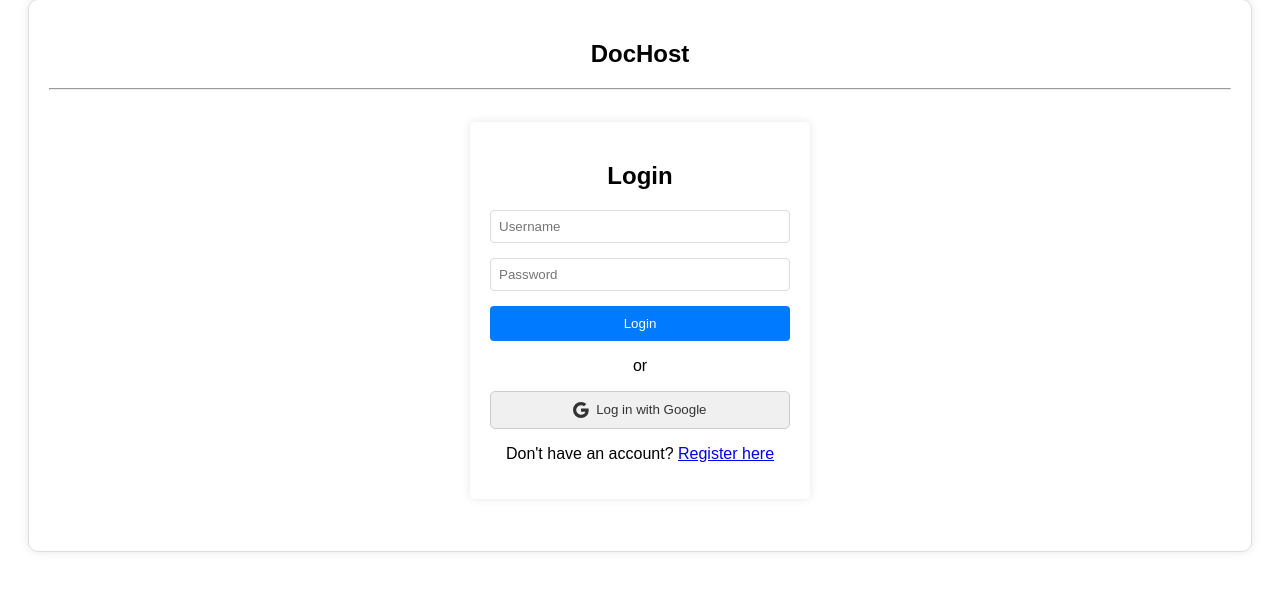
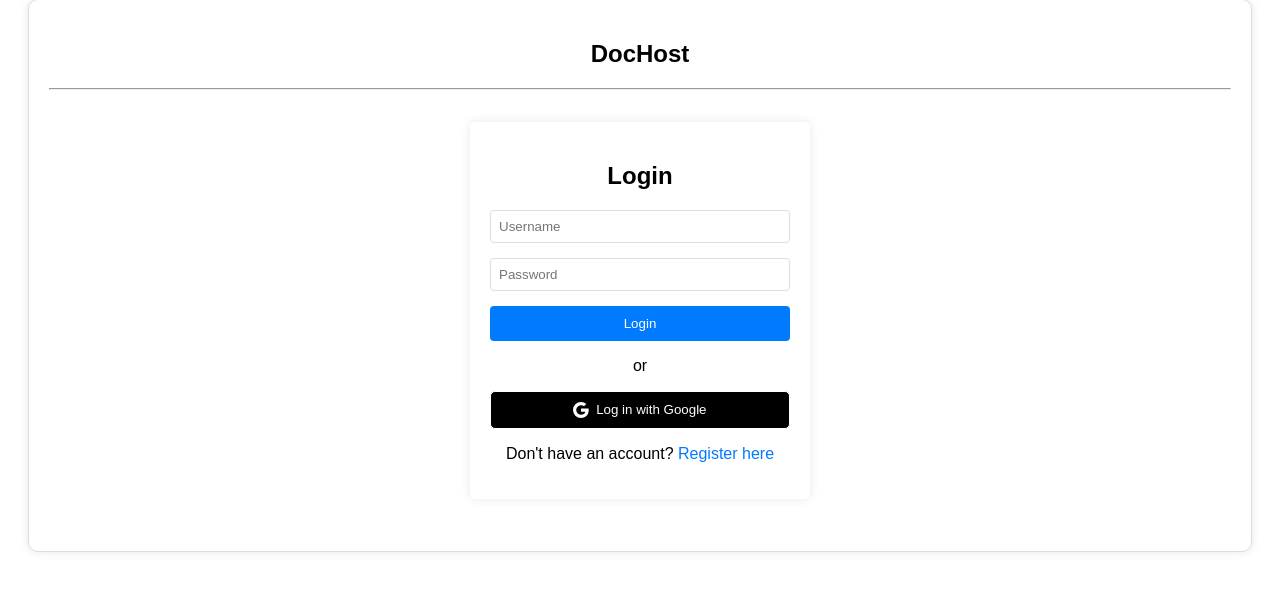
Before and after one commit to kamalkoranga/dochost, a Flask app: page /auth/login in a window 1280 px wide. Shown: the part 29-620 px from the top of the page. Run offline with Flask 3, Linux system fonts and the light colour scheme; some libraries are stand-ins or nearby versions.

Commit message:
updated login and signup style

```diff
--- a/app/static/css/style.css
+++ b/app/static/css/style.css
@@ -316,22 +316,29 @@ body {
     margin-top: 1em;
 
     button {
-      background-color: #f0f0f0;
-      border: 1px solid #ccc;
-      color: #333;
+      background-color: #000;
+      border: 1px solid #fff;
+      color: #fff;
       padding: 10px 20px;
       border-radius: 5px;
       cursor: pointer;
       transition: background-color 0.3s;
 
       &:hover {
-        background-color: #e0e0e0;
+        background-color: #333;
       }
 
       display: flex;
       justify-content: center;
       align-items: center;
       gap: 0.5em;
+    }
+  }
+
+  .bottom-link {
+    a {
+      text-decoration: none;
+      color: #007bff;
     }
   }
 }
--- a/app/templates/register.html
+++ b/app/templates/register.html
@@ -22,7 +22,7 @@
             <svg xmlns="http://www.w3.org/2000/svg" width="16" height="16" fill="currentColor" class="bi bi-google" viewBox="0 0 16 16">
                 <path d="M15.545 6.558a9.4 9.4 0 0 1 .139 1.626c0 2.434-.87 4.492-2.384 5.885h.002C11.978 15.292 10.158 16 8 16A8 8 0 1 1 8 0a7.7 7.7 0 0 1 5.352 2.082l-2.284 2.284A4.35 4.35 0 0 0 8 3.166c-2.087 0-3.86 1.408-4.492 3.304a4.8 4.8 0 0 0 0 3.063h.003c.635 1.893 2.405 3.301 4.492 3.301 1.078 0 2.004-.276 2.722-.764h-.003a3.7 3.7 0 0 0 1.599-2.431H8v-3.08z"/>
             </svg>
-            Log in with Google
+            Register with Google
         </button>
       </form>
   </div>
```
Also changed, not shown: 1 other file.
